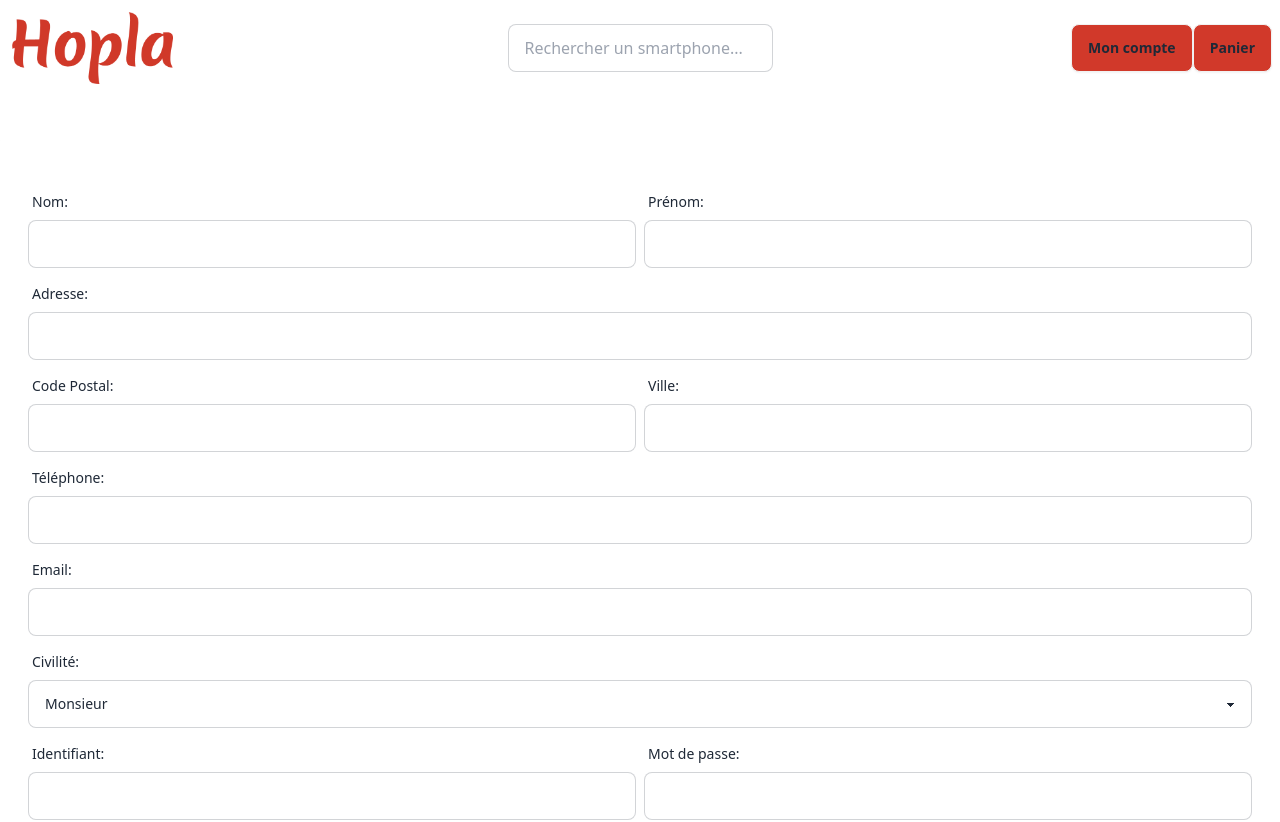
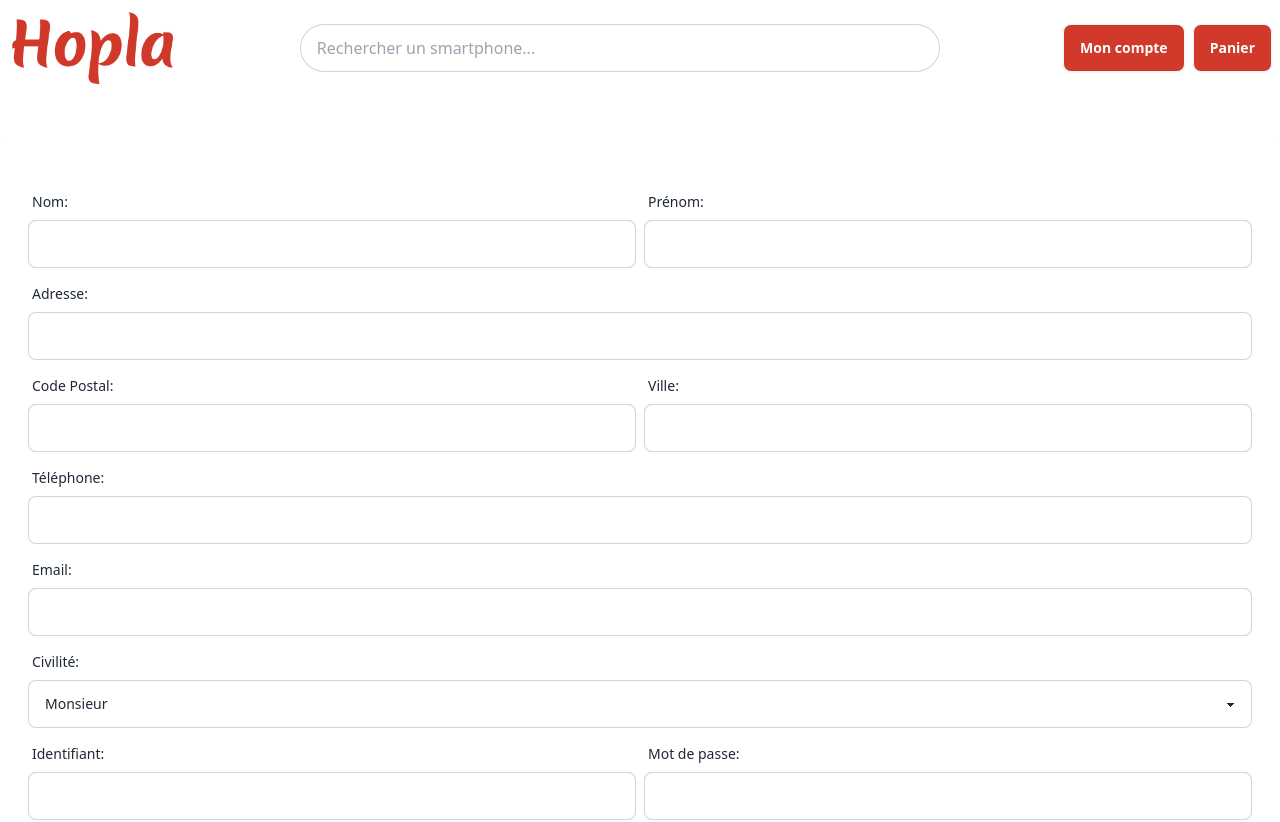
Before and after one commit to bastianfbr-si-web/projet_fabre_bastian, an Angular app: page / in a window 1280 px wide. Shown: the top 822 px of the page. Built offline with nearby package versions, Linux system fonts and the light colour scheme.

Commit message:
feat(tetiere): :lipstick: update full centered searchbar and buttons font color

```diff
--- a/src/app/tetiere/tetiere.component.html
+++ b/src/app/tetiere/tetiere.component.html
@@ -1,17 +1,12 @@
 <div class="navbar bg-base-100">
-  <div class="navbar-start">
-    <div class="dropdown">
-      <div tabindex="0" role="button" class="btn btn-ghost lg:hidden">
-        <svg xmlns="http://www.w3.org/2000/svg" class="h-5 w-5" fill="none" viewBox="0 0 24 24" stroke="currentColor"><path stroke-linecap="round" stroke-linejoin="round" stroke-width="2" d="M4 6h16M4 12h8m-8 6h16" /></svg>
-      </div>
-    </div>
+  <div class="navbar-start lg:w-auto">
     <img src="/assets/hopla.png" alt="logo" class="w-26 h-20 p-1" />
   </div>
-  <div class="navbar-center hidden lg:flex">
-      <input type="text" placeholder="Rechercher un smartphone..." class="input input-bordered md:w-auto" />
+  <div class="navbar-center hidden lg:flex flex-1 justify-center">
+      <input type="text" placeholder="Rechercher un smartphone..." class="input input-bordered w-full max-w-screen-sm mx-auto rounded-full" />
   </div>
-  <div class="navbar-end">
-    <a class="btn bg-primary">Mon compte</a>
-    <a class="btn bg-primary">Panier </a>
+  <div class="navbar-end gap-2 lg:w-auto">
+    <a class="btn bg-primary text-white">Mon compte</a>
+    <a class="btn bg-primary text-white">Panier</a>
   </div>
 </div>
```
